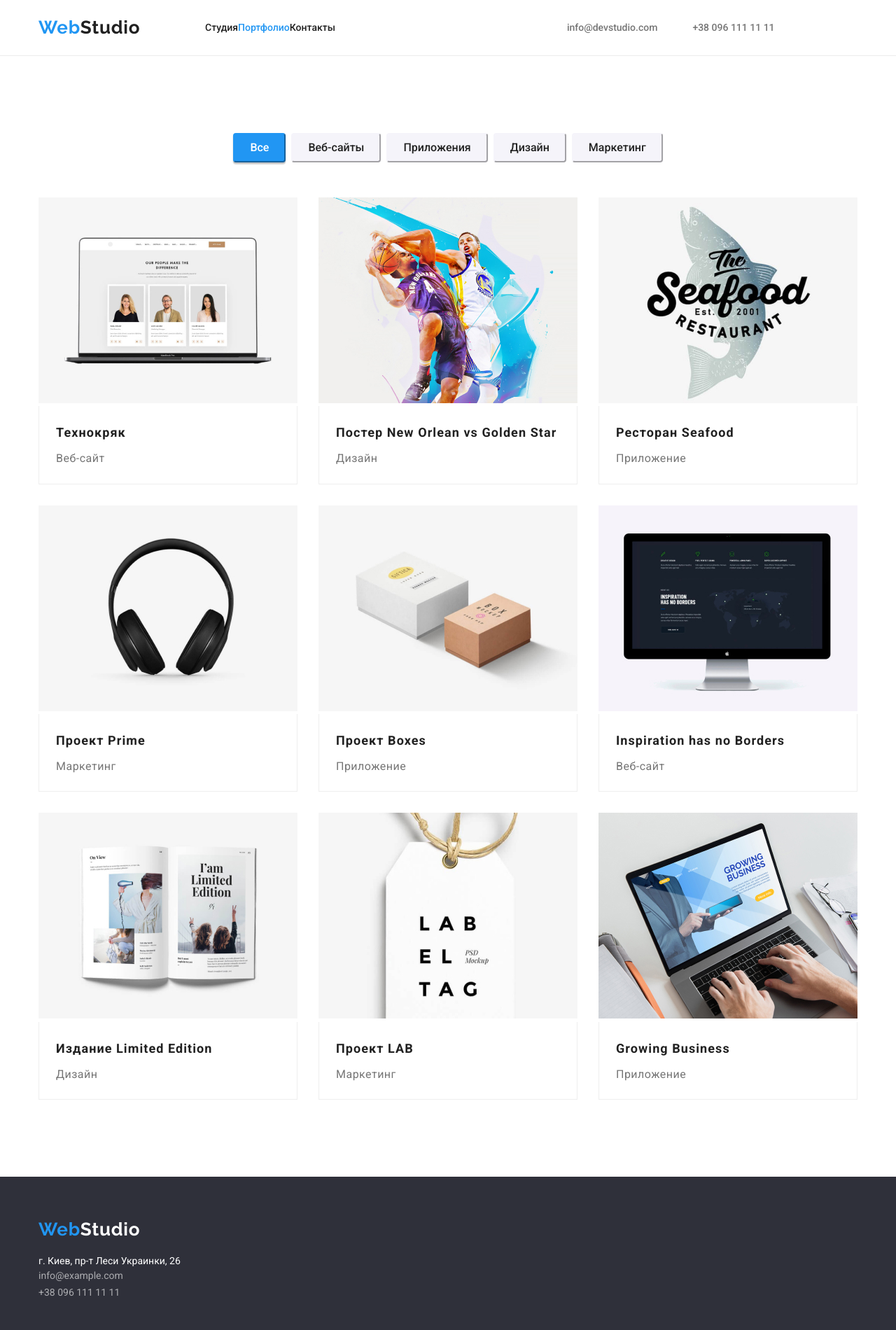
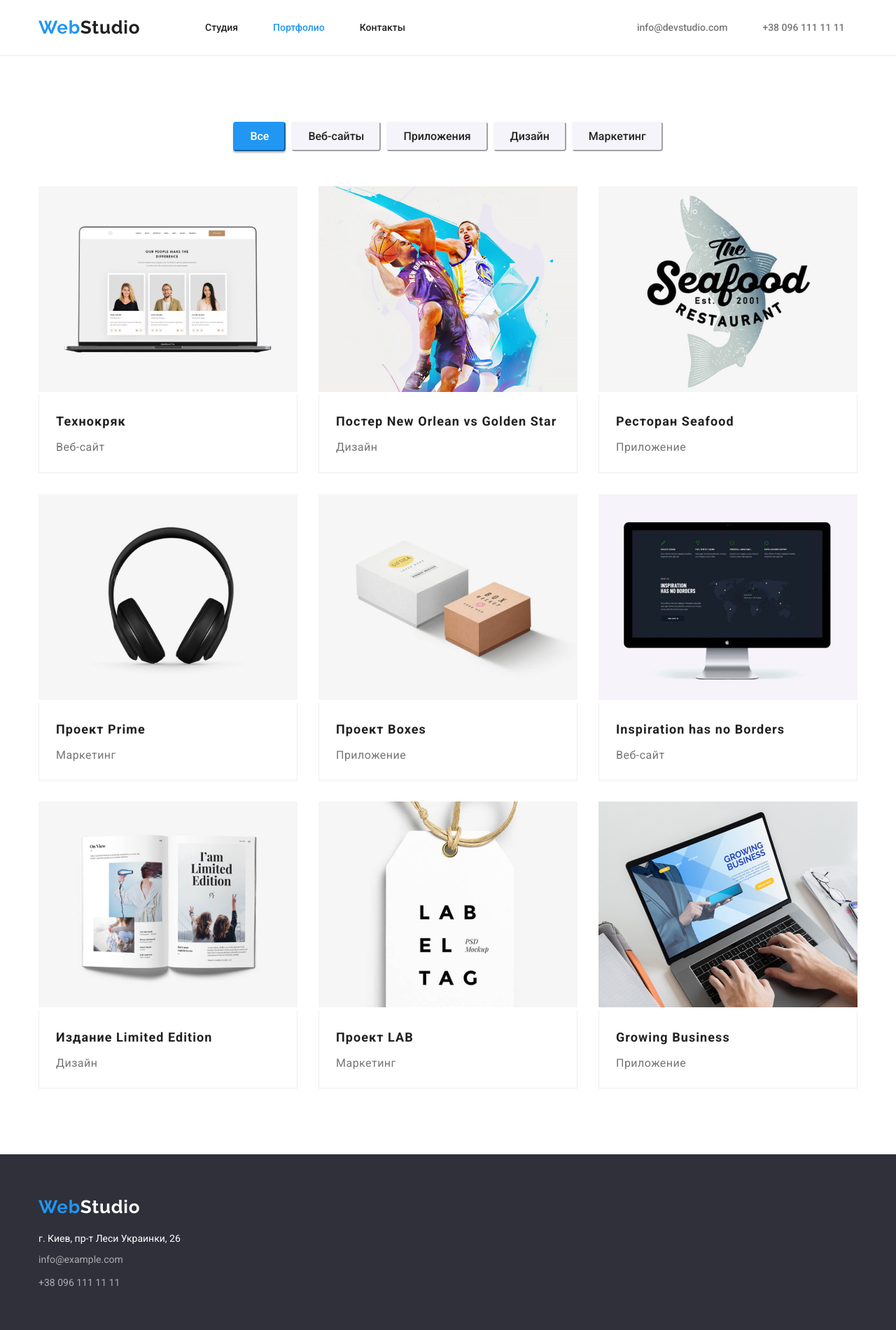
Before and after one commit to pelageja/goit-markup-hw-03, a plain HTML site: page portfolio.html in a window 1280 px wide. Shown: the top 1900 px of the page at 70% size. Drawn offline with nearby package versions, Linux system fonts and the light colour scheme.

Commit message:
margin padding

```diff
--- a/css/style.css
+++ b/css/style.css
@@ -368,6 +368,7 @@ ul.box {
     display: flex;
     text-align: center;
     justify-content: center;
+    margin-top: 0;
     margin-bottom: 50px;
         padding-left: 0;
 }
@@ -414,10 +415,11 @@ ul.gallery {
      flex-wrap: wrap;
 padding-left: 0;
 margin-top: 0;
-
+margin-bottom: 0;
 
 }
  .link-gallery {
+     display: block;
     margin-right: 30px;
     box-sizing: border-box;
     margin-bottom: 30px;
@@ -428,12 +430,12 @@ margin-top: 0;
 .gallery li:nth-child( 3n + 3) {
     margin-right: 0;
 }
+
+
+
 .gallery h2 {
-    margin-top: 0;
-    margin-right: auto;
-    margin-left: 24px;
-   padding-top: 20px;
-    margin-bottom: 4px;
+    margin: 0;
+     margin-bottom: 4px;
     font-size: 18px;
         line-height: 2;
         font-weight: 700;
@@ -441,7 +443,9 @@ margin-top: 0;
        color: var(--main-text-color);
 }
 .comment {
-
+    padding-left: 24px;
+   padding-bottom: 20px;
+    padding-top: 20px;
     border-bottom: 1px solid #EEEEEE;
     border-right:1px solid #EEEEEE;
     border-left: 1px solid #EEEEEE;
@@ -449,11 +453,8 @@ margin-top: 0;
 }
 
 .gallery p {
-    margin-right: auto;
-        margin-left: 24px;
-        margin-top: 0px;
-        margin-bottom: 20px;
-font-size: 16px;
+    margin: 0px;
+      font-size: 16px;
     line-height: 1.9;
     font-weight: 400;
     letter-spacing: 0.03em;
--- a/portfolio.html
+++ b/portfolio.html
@@ -21,14 +21,19 @@
             <a href="./index.html" class="logo">
                 Web<span>Studio</span></a>
             <ul class="site-nav">
-                <li><a class="link" href="./index.html">Студия</a></li>
-                <li><a class="link-active" href="./portfolio.html">Портфолио</a></li>
-                <li><a class="link" href="./">Контакты</a></li>
+                <li class="navy">
+                    <a class="link" href="./index.html">Студия</a></li>
+                <li class="navy">
+                    <a class="link-active" href="./portfolio.html">Портфолио</a></li>
+                <li class="navy">
+                    <a class="link" href="./">Контакты</a></li>
             </ul>
         </nav>
         <ul class="contact">
-            <li><a class="link" href="mailto:info@devstudio.com">info@devstudio.com</a></li>
-            <li><a class="link tel" href="tel:+380961111111">+38 096 111 11 11</a></li>
+            <li class="info">
+                <a class="link" href="mailto:info@devstudio.com">info@devstudio.com</a></li>
+            <li class="info">
+                <a class="link tel" href="tel:+380961111111">+38 096 111 11 11</a></li>
         </ul>
         </div>
     </header>
@@ -142,6 +147,7 @@
             </div>
         </section>
     </main>
+    <!--Подвал-->
 <footer>
     <div class="container foot">
     <a href="./index.html" class="logo">
@@ -151,8 +157,10 @@
         <ul class="contacts">
             <li><a class="street" href="https://bit.ly/3pXMvUd" target="_blank" rel="noopener noreferrer">г. Киев, пр-т
                     Леси Украинки, 26</a> </li>
-            <li><a class="link" href="mailto:info@devstudio.com">info@example.com</a> </li>
-            <li><a class="link" href="tel:+380961111111">+38 096 111 11 11</a> </li>
+            <li class="information" >
+                <a class="link" href="mailto:info@devstudio.com">info@example.com</a> </li>
+            <li class="information">
+                <a class="link" href="tel:+380961111111">+38 096 111 11 11</a> </li>
         </ul>
         </address>
         </div>
```
Also changed, not shown: index.html (+4 -2 lines).
